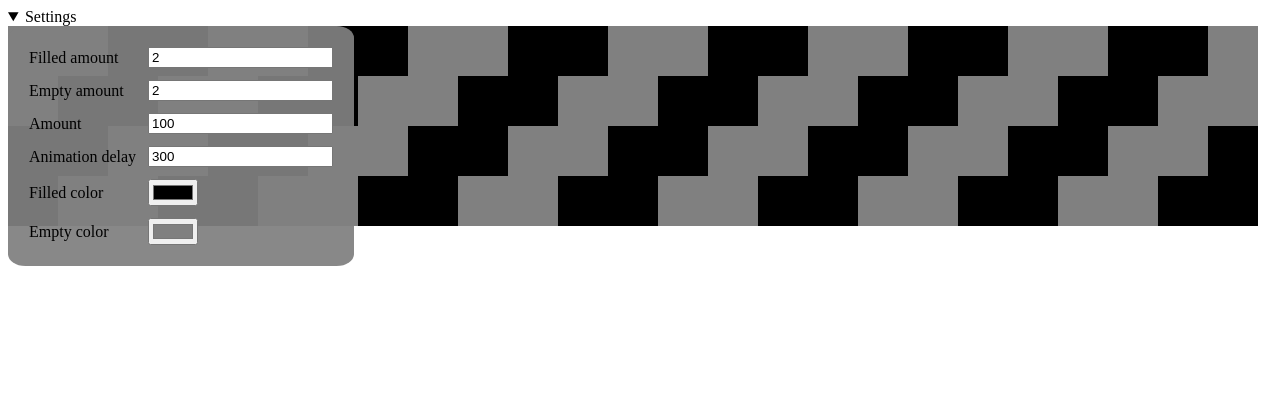
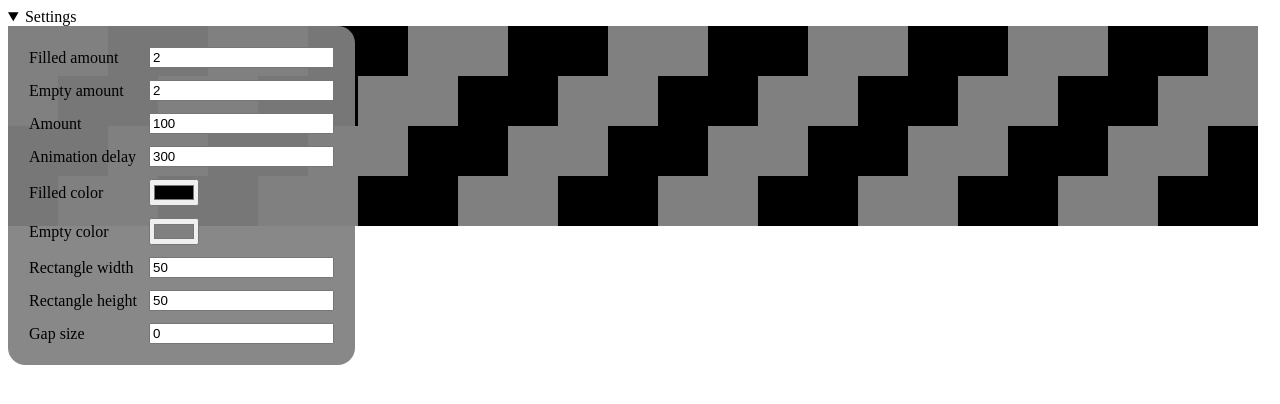
Before and after one commit to LemonsLover/runningline, a plain HTML site: page index.html in a window 1280 px wide. Both pictures are taken after a click on the element "Settings". Drawn offline with Linux system fonts and the light colour scheme.

Commit message:
Added gap and rect size

```diff
--- a/index.css
+++ b/index.css
@@ -1,6 +1,4 @@
 .cell {
-    width: 50px;
-    height: 50px;
 }
 
 .black {
--- a/index.html
+++ b/index.html
@@ -12,7 +12,7 @@
       <details>
         <summary>Settings</summary>
       <form id="form">
-      <table>
+      <table id="table">
         <tr>
           <td><label for="filled">Filled amount</label></td>
           <td><input id="filled" type="number" /></td>
@@ -37,6 +37,18 @@
           <td><label for="emptyColor">Empty color</label></td>
           <td><input id="emptyColor" type="color" /></td>
         </tr>
+        <tr>
+          <td><label for="rectWidth">Rectangle width</label></td>
+          <td><input id="rectWidth" type="number" /></td>
+        </tr>
+        <tr>
+          <td><label for="rectHeight">Rectangle height</label></td>
+          <td><input id="rectHeight" type="number" /></td>
+        </tr>
+        <tr>
+          <td><label for="gapSize">Gap size</label></td>
+          <td><input id="gapSize" type="number" /></td>
+        </tr>
       </form>
       </table>
     </details>
--- a/index.js
+++ b/index.js
@@ -1,5 +1,4 @@
 const root = document.querySelector("#root");
-
 const form = document.querySelector("#form");
 
 const notNumberTypes = ["filledColor", "emptyColor"];
@@ -18,6 +17,9 @@ const settings = {
   amount: 100,
   filledColor: "#000000",
   emptyColor: "#808080",
+  rectWidth: 50,
+  rectHeight: 50,
+  gapSize: 0,
 };
 
 const inputs = form.querySelectorAll("input");
@@ -74,7 +76,9 @@ const drawCells = () => {
       div.classList.add("cell");
       div.style.backgroundColor = settings.emptyColor;
     }
-
+    div.style.width = settings.rectWidth + "px";
+    div.style.height = settings.rectHeight + "px";
+    root.style.gap = settings.gapSize + "px";
     root.appendChild(div);
   });
 };
```
